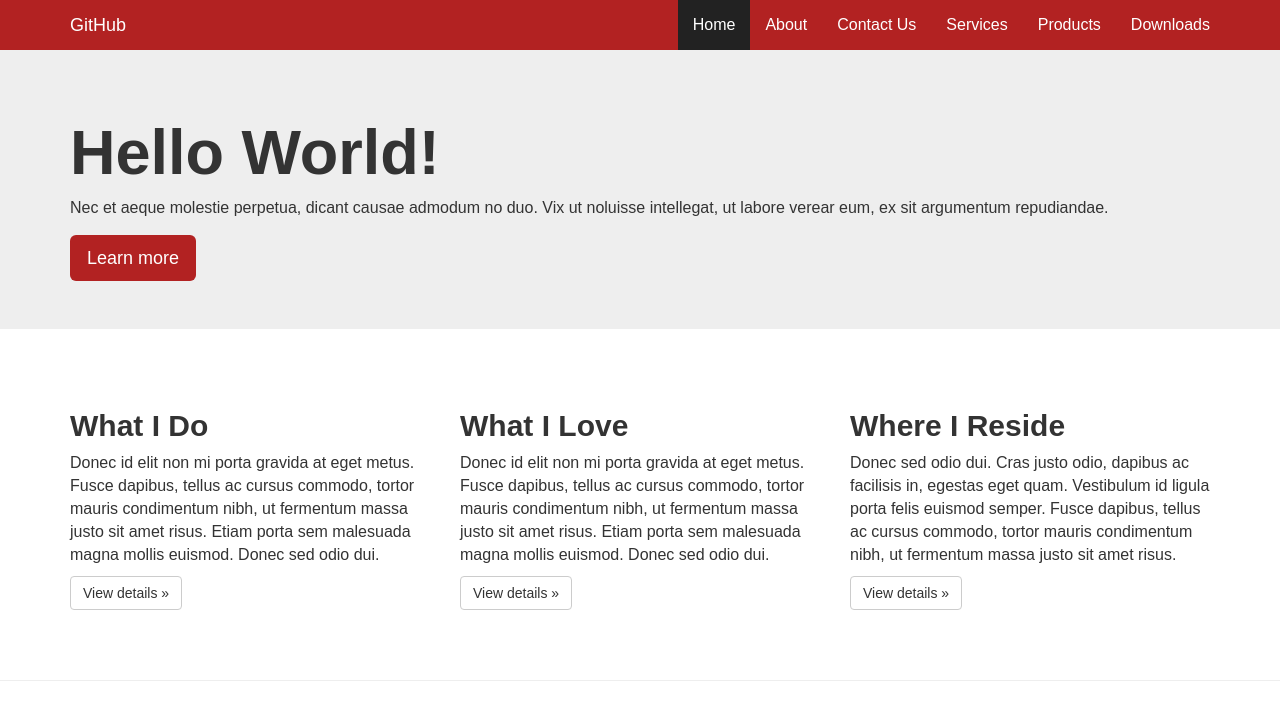
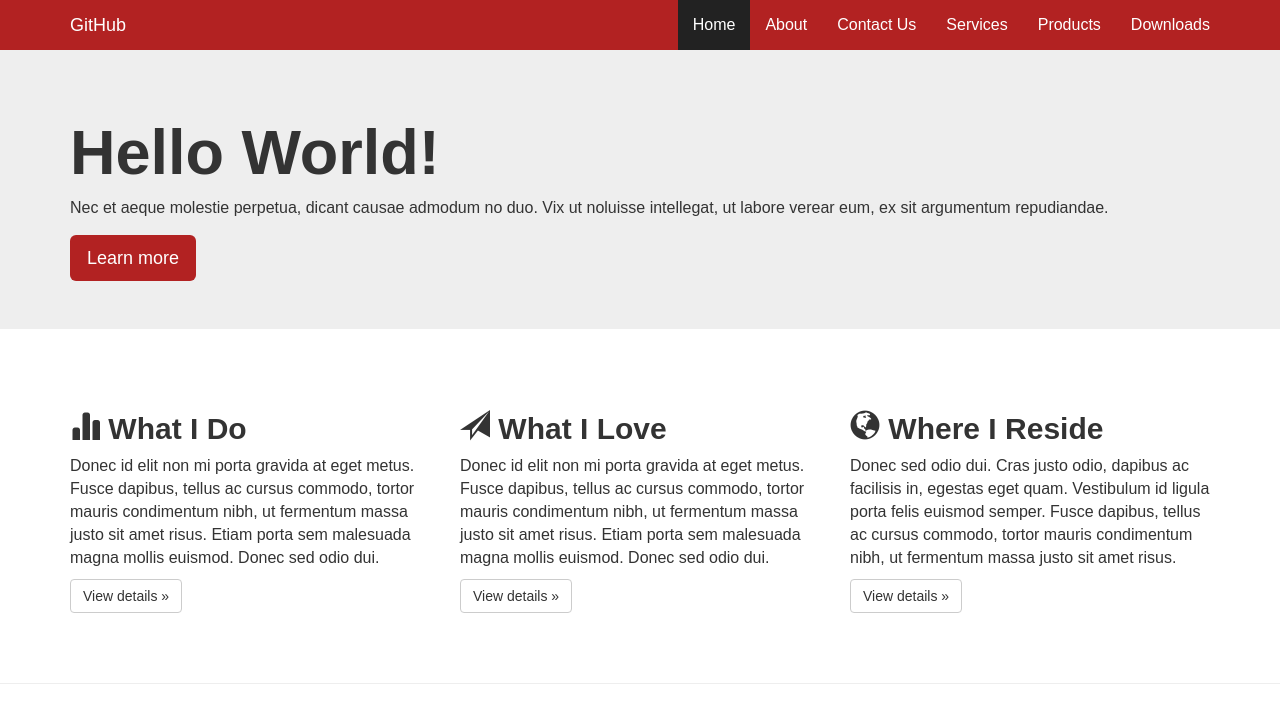
Before and after one commit to urbanoluna/githubtst, a website: page index.html in a window 1280 px wide. Drawn offline with Linux system fonts and the light colour scheme.

Commit message:
Added glyphicons to the first row headers

```diff
--- a/index.html
+++ b/index.html
@@ -52,17 +52,17 @@
 <div class="container">
     <div class="row">
         <div class="col-md-4">
-          <h2>What I Do</h2>
+          <h2><span class="glyphicon glyphicon-stats" aria-hidden="true"></span> What I Do</h2>
           <p>Donec id elit non mi porta gravida at eget metus. Fusce dapibus, tellus ac cursus commodo, tortor mauris condimentum nibh, ut fermentum massa justo sit amet risus. Etiam porta sem malesuada magna mollis euismod. Donec sed odio dui. </p>
           <p><a class="btn btn-default" href="#" role="button">View details &raquo;</a></p>
         </div>
         <div class="col-md-4">
-          <h2>What I Love</h2>
+          <h2><span class="glyphicon glyphicon-send" aria-hidden="true"></span> What I Love</h2>
           <p>Donec id elit non mi porta gravida at eget metus. Fusce dapibus, tellus ac cursus commodo, tortor mauris condimentum nibh, ut fermentum massa justo sit amet risus. Etiam porta sem malesuada magna mollis euismod. Donec sed odio dui. </p>
           <p><a class="btn btn-default" href="#" role="button">View details &raquo;</a></p>
        </div>
         <div class="col-md-4">
-          <h2>Where I Reside</h2>
+          <h2><span class="glyphicon glyphicon-globe" aria-hidden="true"></span> Where I Reside</h2>
           <p>Donec sed odio dui. Cras justo odio, dapibus ac facilisis in, egestas eget quam. Vestibulum id ligula porta felis euismod semper. Fusce dapibus, tellus ac cursus commodo, tortor mauris condimentum nibh, ut fermentum massa justo sit amet risus.</p>
           <p><a class="btn btn-default" href="#" role="button">View details &raquo;</a></p>
         </div>
```
